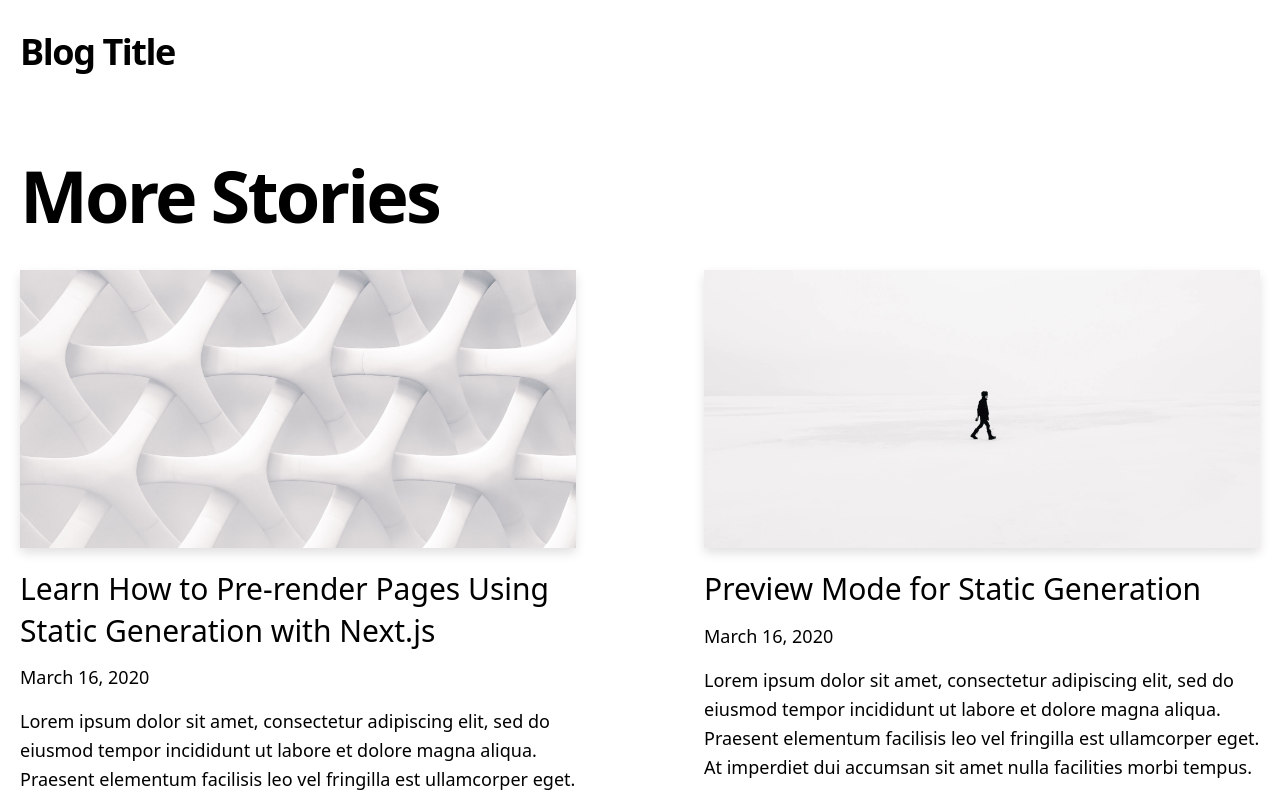
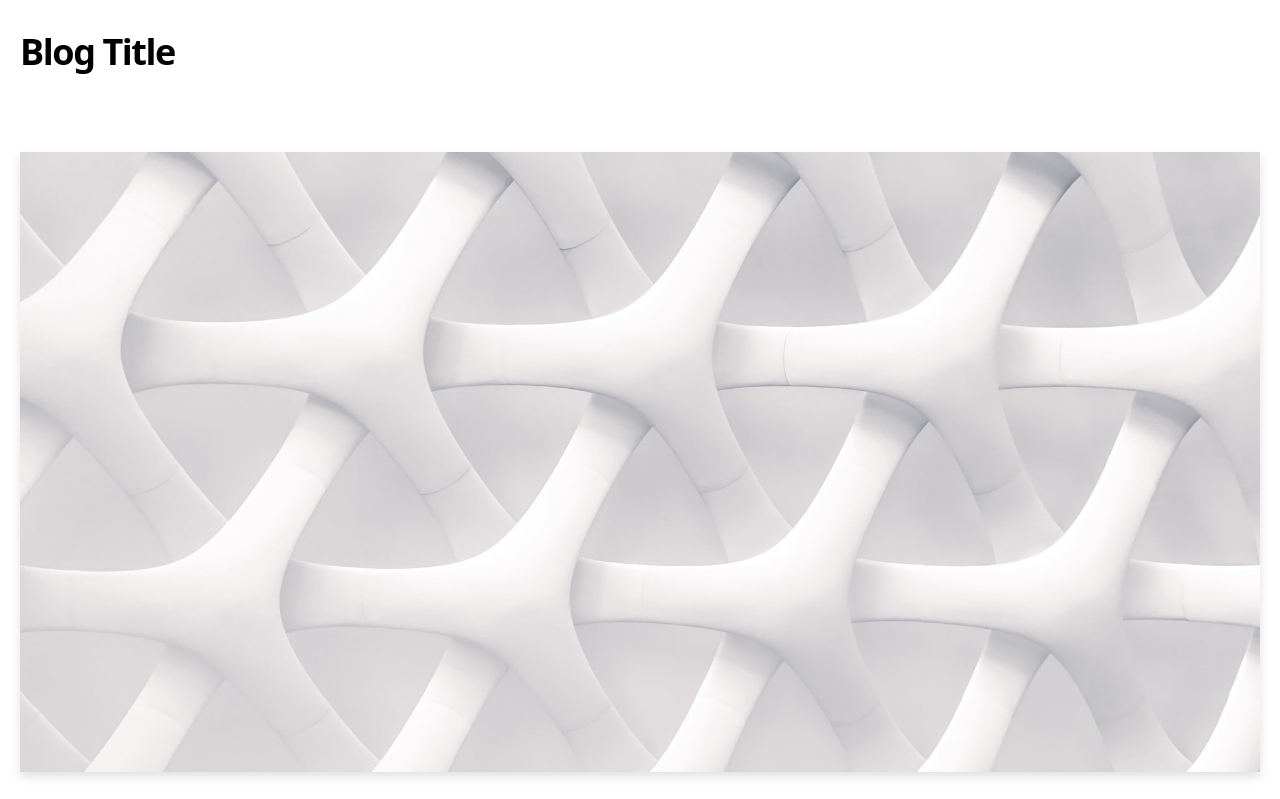
Before and after one commit to KoheiNishino/nextjs-blog, a Next.js app: page / in a window 1280 px wide. Shown: the top 799 px of the page. Built offline with nearby package versions, Linux system fonts and the light colour scheme.

Commit message:
delete more stories heading

```diff
--- a/components/more-stories.tsx
+++ b/components/more-stories.tsx
@@ -8,10 +8,7 @@ type Props = {
 const MoreStories = ({ posts }: Props) => {
   return (
     <section>
-      <h2 className="mb-8 text-6xl md:text-7xl font-bold tracking-tighter leading-tight">
-        More Stories
-      </h2>
-      <div className="grid grid-cols-1 md:grid-cols-2 md:gap-x-16 lg:gap-x-32 gap-y-20 md:gap-y-32 mb-32">
+      <div className="mb-32">
         {posts.map((post) => (
           <PostPreview
             key={post.slug}
```
